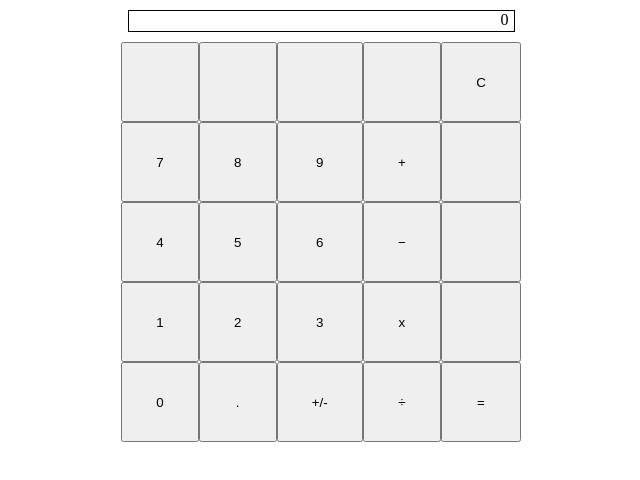
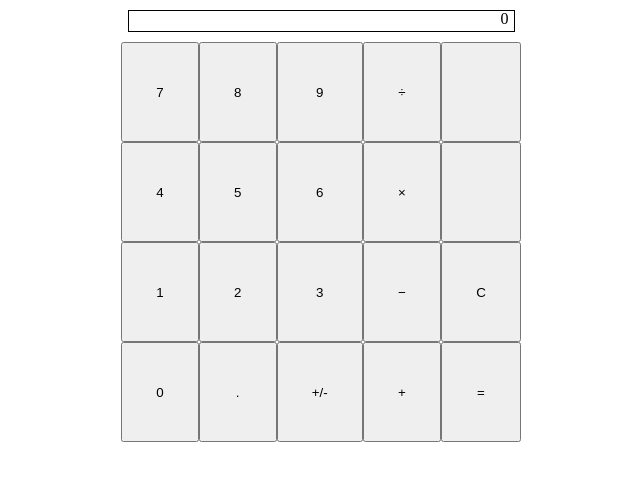
Before and after one commit to asavageiv/calculator, a website with bundled scripts: page index.html in a window 1280 px wide. Shown: the whole page, without its empty margins (319-959 px from the left). Built offline with nearby package versions, Linux system fonts and the light colour scheme.

Commit message:
Remove unnecessary extra row and reset some CSS styles

```diff
--- a/index.html
+++ b/index.html
@@ -2,6 +2,7 @@
 <html>
 
 <head>
+  <link href="styles/reset.css" rel="stylesheet">
   <link href="styles/styles.css" rel="stylesheet">
 </head>
 
@@ -9,11 +10,11 @@
   <div id="calculator">
     <div id="display">0</div>
     <div id="calculator-buttons">
-      <button></button><button></button><button></button><button></button><button id="clear">C</button>
-      <button id="7">7</button><button id="8">8</button><button id="9">9</button><button id="add">&#43</button><button></button>
-      <button id="4">4</button><button id="5">5</button><button id="6">6</button><button id="subtract">&#8722</button><button></button>
-      <button id="1">1</button><button id="2">2</button><button id="3">3</button><button id="multiply">&#120</button><button></button>
-      <button id="0">0</button><button id=".">.</button><button id="negate">+/-</button><button id="divide">&#247</button><button id="equals">=</button>
+
+      <button id="7">7</button><button id="8">8</button><button id="9">9</button><button id="divide">&#247</button><button></button>
+      <button id="4">4</button><button id="5">5</button><button id="6">6</button><button id="multiply">&#215</button><button></button>
+      <button id="1">1</button><button id="2">2</button><button id="3">3</button><button id="subtract">&#8722</button><button id="clear">C</button>
+      <button id="0">0</button><button id=".">.</button><button id="negate">+/-</button><button id="add">&#43</button><button id="equals">=</button>
     </div>
   </div>
   <script src="scripts/main.js" type="module"></script>
--- a/scripts/main.js
+++ b/scripts/main.js
@@ -21,6 +21,11 @@ const ID_TO_OP = Object.freeze({
 
 const updateDisplay = () => {
   document.getElementById('display').textContent = calculator.getDisplay();
+  if (calculator.getDisplay().includes('.')) {
+    document.getElementById('.').disabled = true;
+  } else {
+    document.getElementById('.').disabled = false;
+  }
 };
 
 const onClickDigit = (e) => {
--- /dev/null
+++ b/styles/reset.css
@@ -0,0 +1,48 @@
+/* http://meyerweb.com/eric/tools/css/reset/
+   v2.0 | 20110126
+   License: none (public domain)
+*/
+
+html, body, div, span, applet, object, iframe,
+h1, h2, h3, h4, h5, h6, p, blockquote, pre,
+a, abbr, acronym, address, big, cite, code,
+del, dfn, em, img, ins, kbd, q, s, samp,
+small, strike, strong, sub, sup, tt, var,
+b, u, i, center,
+dl, dt, dd, ol, ul, li,
+fieldset, form, label, legend,
+table, caption, tbody, tfoot, thead, tr, th, td,
+article, aside, canvas, details, embed,
+figure, figcaption, footer, header, hgroup,
+menu, nav, output, ruby, section, summary,
+time, mark, audio, video {
+	margin: 0;
+	padding: 0;
+	border: 0;
+	font-size: 100%;
+	font: inherit;
+	vertical-align: baseline;
+}
+/* HTML5 display-role reset for older browsers */
+article, aside, details, figcaption, figure,
+footer, header, hgroup, menu, nav, section {
+	display: block;
+}
+body {
+	line-height: 1;
+}
+ol, ul {
+	list-style: none;
+}
+blockquote, q {
+	quotes: none;
+}
+blockquote:before, blockquote:after,
+q:before, q:after {
+	content: '';
+	content: none;
+}
+table {
+	border-collapse: collapse;
+	border-spacing: 0;
+}
--- a/styles/styles.css
+++ b/styles/styles.css
@@ -1,7 +1,3 @@
-#calculator {
-
-}
-
 #display {
   border-color: black;
   border-style: solid;
@@ -16,10 +12,9 @@
 #calculator-buttons {
   display: grid;
   grid-template-areas:
-    ". . . . clear"
     "7 8 9 add ."
     "4 5 6 subtract ."
-    "1 2 3 multiply ."
+    "1 2 3 multiply clear"
     "0 period negative divide equals";
   width: 400px;
   height: 400px;
```
Also changed, not shown: 1 other file.
